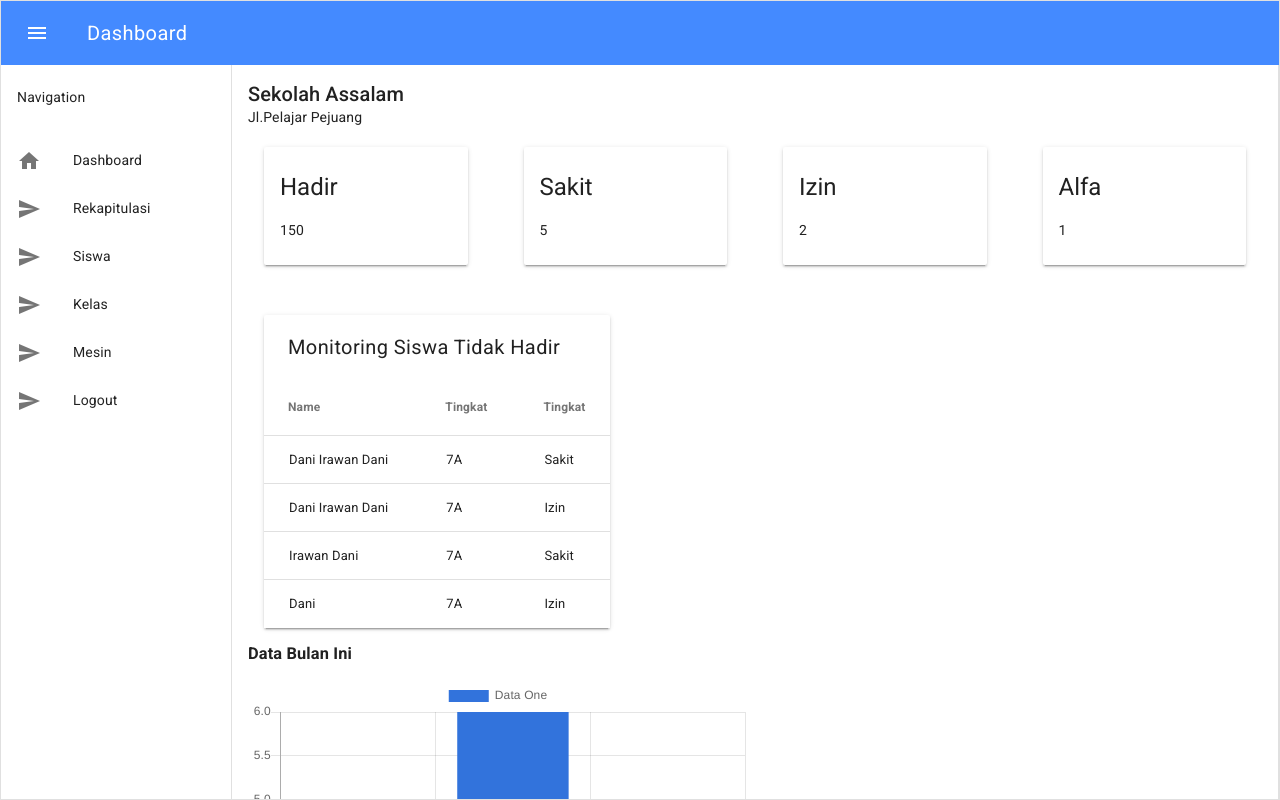
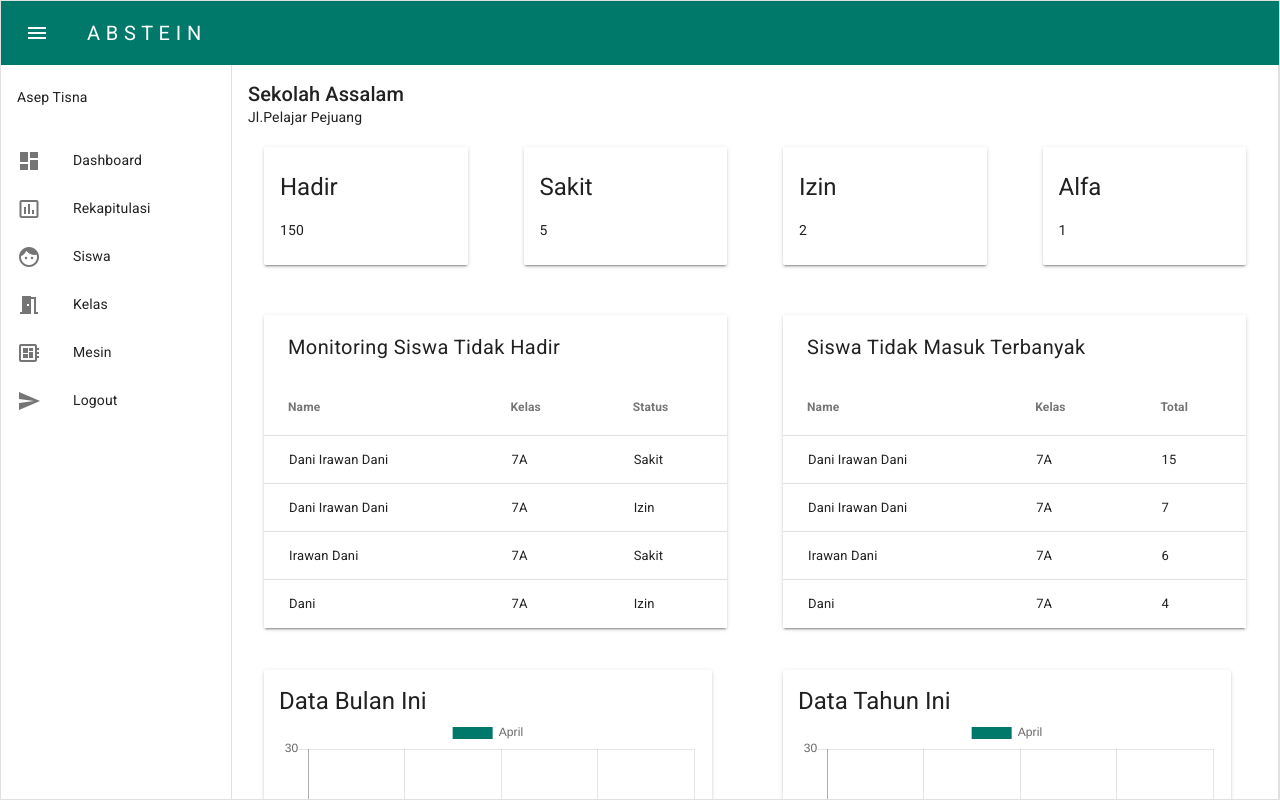
Before and after one commit to pptik/absensi_frontend_vuenuxt, a Nuxt app: page /dashboard in a window 1280 px wide. Built offline with nearby package versions, Linux system fonts and the light colour scheme.

Commit message:
dashboard complete

```diff
--- a/components/NavigationMenu.vue
+++ b/components/NavigationMenu.vue
@@ -3,27 +3,27 @@
     <md-list>
         <!-- Index Menu -->
         <md-list-item to="dashboard">
-            <md-icon>home</md-icon>
+            <md-icon>dashboard</md-icon>
             <span class="md-list-item-text">Dashboard</span>
         </md-list-item>
 
         <md-list-item to="rekapitulasi">
-            <md-icon>send</md-icon>
+            <md-icon>insert_chart_outlined</md-icon>
             <span class="md-list-item-text">Rekapitulasi</span>
         </md-list-item>
 
         <md-list-item to="siswa">
-            <md-icon>send</md-icon>
+            <md-icon>face</md-icon>
             <span class="md-list-item-text">Siswa</span>
         </md-list-item>
 
         <md-list-item to="kelas">
-            <md-icon>send</md-icon>
+            <md-icon>meeting_room</md-icon>
             <span class="md-list-item-text">Kelas</span>
         </md-list-item>
 
         <md-list-item to="mesin">
-            <md-icon>send</md-icon>
+            <md-icon>developer_board</md-icon>
             <span class="md-list-item-text">Mesin</span>
         </md-list-item>
 
--- a/components/charts/BarChart.vue
+++ b/components/charts/BarChart.vue
@@ -9,3 +9,6 @@ export default {
   }
 }
 </script>
+<style  scoped>
+
+</style>
--- a/layouts/default.vue
+++ b/layouts/default.vue
@@ -7,13 +7,13 @@
         <md-button class="md-icon-button" @click="menuVisible = !menuVisible">
           <md-icon>menu</md-icon>
         </md-button>
-        <span class="md-title">Dashboard</span>
+        <span class="md-title">A B S T E I N</span>
       </md-app-toolbar>
 
       <!-- Toogle Menu Visible -->
       <md-app-drawer md-permanent="clipped" :md-active.sync="menuVisible">
         <md-toolbar class="md-transparent" md-elevation="0">
-          Navigation
+          {{namaPengguna}}
         </md-toolbar>
         <!-- Call Navigation Menu Components Here -->
         <NavigationMenu></NavigationMenu>
@@ -32,6 +32,9 @@
   .md-app {
     height: 100vh;
     border: 1px solid rgba(#000, .12);
+    .md-app-toolbar {
+      background-color: #00796B
+    }
   }
   .md-drawer {
     width: 230px;
@@ -51,7 +54,8 @@ export default {
     NavigationMenu // Attach Navigation Menu Components
   },
   data: () => ({
-    menuVisible: false // toogle visible menu
+    menuVisible: false,
+    namaPengguna: 'Asep Tisna'
   })
 }
 </script>
--- a/nuxt.config.js
+++ b/nuxt.config.js
@@ -3,14 +3,14 @@ module.exports = {
   ** Headers of the page
   */
   head: {
-    title: 'pptik_frontend',
+    title: 'A B S T E I N',
     meta: [
       { charset: 'utf-8' },
       { name: 'viewport', content: 'width=device-width, initial-scale=1' },
-      { hid: 'description', name: 'description', content: 'Frontend Template for PPTIK' }
+      { hid: 'description', name: 'description', content: 'Templed hhe' }
     ],
     link: [
-      { rel: 'icon', type: 'image/x-icon', href: '/favicon.ico' },
+      { rel: 'icon', type: 'image/png', href: '/shortcut-icon.1.png' },
       { rel: 'stylesheet', href: '//fonts.googleapis.com/css?family=Roboto:100,200,300,400,500,700,400italic|Material+Icons' }
     ]
   },
--- a/pages/dashboard.vue
+++ b/pages/dashboard.vue
@@ -46,24 +46,54 @@
       </div>
     </div>
     </div>
+     <div class="md-layout md-gutter">
+      <div class="md-layout-item">
         <div class="content_kelas">
-      <form novalidate class="md-layout">
-        <md-table v-model="tbl_DataSiswaTidakMasuk" md-card class="md-alignment-top-center">
+          <md-table md-card v-model="tbl_DataSiswaTidakMasuk" class="md-alignment-top-center">
             <md-table-toolbar>
               <h1 class="md-title">Monitoring Siswa Tidak Hadir</h1>
             </md-table-toolbar>
             <md-table-row slot="md-table-row" slot-scope="{ item }">
               <md-table-cell md-label="Name">{{ item.nama_siswa }}</md-table-cell>
-            <md-table-cell type="number" md-label="Tingkat">{{ item.kelas }}</md-table-cell>
-            <md-table-cell type="number" md-label="Tingkat">{{ item.status }}</md-table-cell>
+              <md-table-cell type="number" md-label="Kelas">{{ item.kelas }}</md-table-cell>
+              <md-table-cell type="number" md-label="Status">{{ item.status }}</md-table-cell>
             </md-table-row>
           </md-table>
-      </form>
         </div>
-    <div md-card class="md-layout-item">
-      <div class="bar-chart">
-        <h3>Data Bulan Ini</h3>
+      </div>
+      <div class="md-layout-item">
+        <div class="content_kelas">
+          <md-table md-card v-model="tbl_DataSiswaTerbanyak" class="md-alignment-top-center">
+            <md-table-toolbar>
+              <h1 class="md-title">Siswa Tidak Masuk Terbanyak</h1>
+            </md-table-toolbar>
+            <md-table-row slot="md-table-row" slot-scope="{ item }">
+              <md-table-cell md-label="Name">{{ item.nama_siswa }}</md-table-cell>
+              <md-table-cell type="number" md-label="Kelas">{{ item.kelas }}</md-table-cell>
+              <md-table-cell type="number" md-label="Total">{{ item.jumlah }}</md-table-cell>
+            </md-table-row>
+          </md-table>
+        </div>
+      </div>
+    </div>
+    <div class="md-layout md-gutter">
+      <div class="md-layout-item">
+        <div class="bar-chart grafik">
+          <md-card class="innerCard">
+          <h4 class="md-title">Data Bulan Ini</h4>
           <BarChart :data="barcollection"/>
+          </md-card>
+        </div>
+      </div>
+      <div class="md-layout-item">
+
+        <div class="bar-chart grafik">
+          <md-card class="innerCard">
+            <h4 class="md-title">Data Tahun Ini</h4>
+            <BarChart :data="barcollection"/>
+           </md-card>
+        </div>
+
       </div>
     </div>
   </section>
@@ -79,14 +109,15 @@ export default {
   },
   data () {
     return {
+      statusSakit: 2,
       barcollection: {
-        labels: ['Sakit', 'Izin', 'Alfa'],
+        labels: ['Hadir', 'Sakit', 'Izin', 'Alfa'],
         datasets: [
           {
-            label: 'Data One',
-            borderColor: 'rgba(50, 115, 220, 1)',
-            backgroundColor: 'rgba(50, 115, 220, 1)',
-            data: [2, 6, 1]
+            label: 'April',
+            borderColor: '#00796B',
+            backgroundColor: '#00796B',
+            data: [5, 6, 3, 1, 0, 30]
           }
         ]
       },
@@ -104,9 +135,38 @@ export default {
           nama_siswa: 'Dani', kelas: '7A', status: 'Izin'
         }
       ],
-      status_sakit: 2,
+      tbl_DataSiswaTerbanyak: [
+        {
+          nama_siswa: 'Dani Irawan Dani', kelas: '7A', jumlah: 15
+        },
+        {
+          nama_siswa: 'Dani Irawan Dani', kelas: '7A', jumlah: 7
+        },
+        {
+          nama_siswa: 'Irawan Dani', kelas: '7A', jumlah: 6
+        },
+        {
+          nama_siswa: 'Dani', kelas: '7A', jumlah: 4
+        }
+      ],
+      // status_sakit: 2,
       status_izin: 6,
       status_alfa: 0
+    }
+  },
+  methods: {
+    barchartDataKehadiran: function (sakit, izin, alfa, batasbawah) {
+      return {
+        labels: ['Sakit', 'Izin', 'Alfa'],
+        datasets: [
+          {
+            label: sakit,
+            borderColor: 'rgba(50, 115, 220, 1)',
+            backgroundColor: 'rgba(50, 115, 220, 1)',
+            data: [sakit, izin, alfa, batasbawah]
+          }
+        ]
+      }
     }
   }
 }
@@ -121,10 +181,19 @@ export default {
     padding-bottom: 20px;
   }
   .bar-chart {
-    width: 500px;
-    height: 100px;
+    height: 10px;
+    width: 480px;
   }
    .content_kelas{
     padding-top: 50px;
   }
+  .judulGrafik{
+    padding: 1em 1em 1em 1em
+  }
+  .grafik {
+    padding-top: 3em;
+  }
+  .innerCard{
+    padding: 15px;
+  }
 </style>
--- a/pages/kelas.vue
+++ b/pages/kelas.vue
@@ -95,7 +95,7 @@
             <md-table-row slot="md-table-row" slot-scope="{ item }">
               <md-table-cell md-label="Name">{{ item.nama_kelas }}</md-table-cell>
               <md-table-cell type="number" md-label="Tingkat">{{ item.tingkat }}</md-table-cell>
-              <md-table-cell md-label="RFID">{{ item.jurusan }}</md-table-cell>
+              <md-table-cell md-label="Jurusan">{{ item.jurusan }}</md-table-cell>
               <md-table-cell md-label="Jam Masuk">{{ item.jam_masuk }}</md-table-cell>
               <md-table-cell md-label="Jam Masuk">{{ item.jam_pulang }}</md-table-cell>
               <md-table-cell>
@@ -157,7 +157,7 @@ export default {
       selectedKelas: [],
       dataArrayNamaKelas: [],
       // sekolah
-      idSekolah: 'hoho',
+      idSekolah: 'SMP Assalaam',
       objectIdSekolah: '5c874518afa7c397f8bb17d8',
       // input field kelas
       inputNamaKelas: null,
--- a/pages/mesin.vue
+++ b/pages/mesin.vue
@@ -64,7 +64,7 @@ export default {
   data () {
     return {
       dataMesin: [],
-      idsekolah: 'hoho',
+      idsekolah: 'SMP Assalaam',
       inputAddressMesin: null,
       inputNamaMesin: null,
       inputLokasi: null,
--- a/pages/siswa.vue
+++ b/pages/siswa.vue
@@ -89,7 +89,7 @@ export default {
       selectedKelas: [],
       dataHasilTampilSiswa: [],
       date_time: Date.now(),
-      idSekolah: 'hoho',
+      idSekolah: 'SMP Assalaam',
       // Kelas
       inputEmail: null,
       inputUsername: null,
```
Also changed, not shown: static/shortcut-icon.1.png (added), 1 other file (tests, documents, lock files or other folders). Lines whose indentation alone changed are shown as unchanged.
